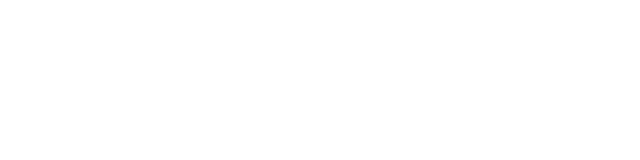
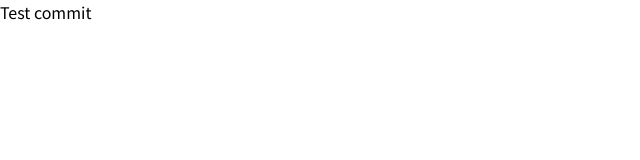
Before and after one commit to YUNI0107/Basic_TipTap_Editor, a React (Create React App) app in the folder tiptap-editor/: page / in a window 1280 px wide. Shown: the top 160 px of the page, without its empty margins (0-640 px from the left). Built offline with nearby package versions, Linux system fonts and the light colour scheme.

Commit message:
Test Commit Author

```diff
--- a/tiptap-editor/src/App.js
+++ b/tiptap-editor/src/App.js
@@ -1,7 +1,7 @@
 import './App.css'
 
 function App() {
-  return <></>
+  return <>Test commit</>
 }
 
 export default App
```
